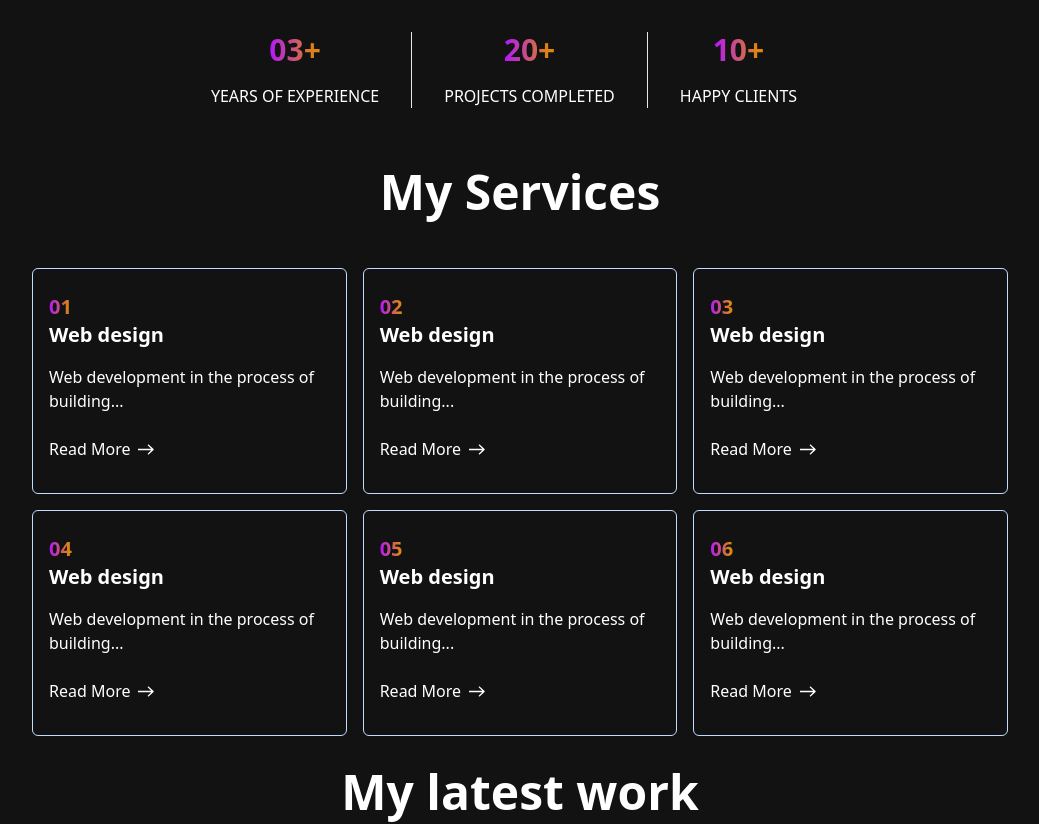
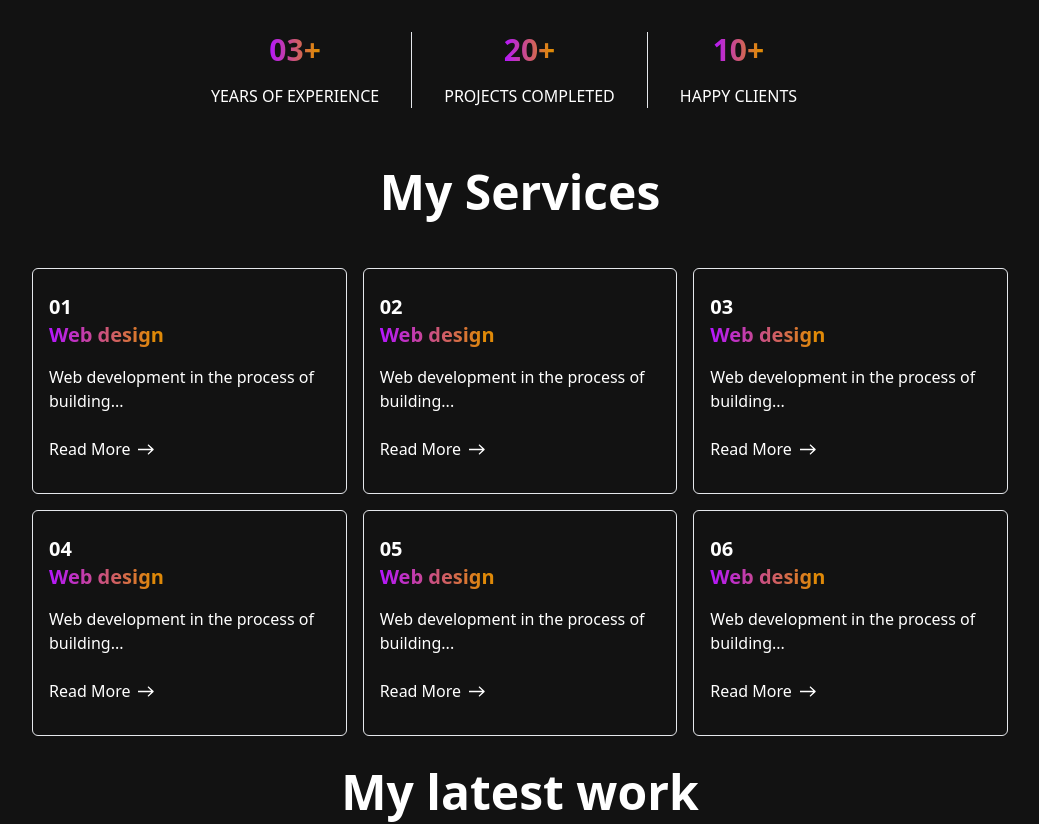
Before and after one commit to ernestkris6/ernestchris-portfolio, a React (Vite) app: page / in a window 1280 px wide. Shown: the part 1120-1944 px from the top of the page, without its empty margins (120-1159 px from the left). Built offline with nearby package versions, Linux system fonts and the light colour scheme.

Commit message:
body-color

```diff
--- a/src/Components/AboutMe.jsx
+++ b/src/Components/AboutMe.jsx
@@ -6,7 +6,7 @@ import theme from '../assets/theme.svg'
 
 export default function AboutMe() {
   return (
-    <section id='about' className='bg-[#121212] text-white mt-[-2px] pt-8'>
+    <section id='about' className='text-white mt-[-2px] pt-8'>
         <div className=''>
           <h1 className='relative text-center font-medium text-3xl md:text-5xl'>About Me</h1>
           <img className='w-24 z-[-1] my-[-24px] pb-8 mx-auto' src={theme} alt="" />
--- a/src/Components/Buttons.jsx
+++ b/src/Components/Buttons.jsx
@@ -3,7 +3,7 @@ import Button from '../Common/Button';
 
 export default function Buttons() {
   return (
-    <div className='bg-[#121212] pb-8'>
+    <div className='pb-8'>
         <div className='grid md:flex gap-6 justify-center py-2'>
             <Button className='flex items-center bg-gradient-to-r from-red-500 via-orange-500 to-purple-500 py-3 px-12 rounded-full text-white  cursor-pointer hover:bg-blue-500 hover:scale-105 transition-all duration-500'>Connect with me</Button>
 
--- a/src/Components/Experience.jsx
+++ b/src/Components/Experience.jsx
@@ -2,7 +2,7 @@ import React from 'react'
 
 export default function Experience() {
   return (
-    <div id='experience' className='w-full flex flex-col md:flex-row bg-[#121212] gap-2 items-center mb-[-4px] justify-center text-center pt-12 pb-8 mt-[-2px] sm:space-x-[-8px]'>
+    <div id='experience' className='w-full flex flex-col md:flex-row gap-2 items-center mb-[-4px] justify-center text-center pt-12 pb-8 mt-[-2px] sm:space-x-[-8px]'>
         <div className='md:border-r pr-8 text-white'>
             <p className='text-xl md:text-3xl font-semibold mb-4'><span>03+</span></p>
             <p>YEARS OF EXPERIENCE</p>
--- a/src/Components/Footer.jsx
+++ b/src/Components/Footer.jsx
@@ -4,7 +4,7 @@ import Button from '../Common/Button';
 
 export default function Footer() {
   return (
-    <div className='bg-[#121212] mt-[-4px]'>
+    <div className='mt-[-4px]'>
       <div className='flex justify-between'>
         <div className='flex flex-col mb-6'>
         <img className='h-12 w-32 mt-2 ml-6 mb-2' src={logo} alt="" />
--- a/src/Components/GetInTouch.jsx
+++ b/src/Components/GetInTouch.jsx
@@ -6,7 +6,7 @@ import icon3 from '../assets/location_icon.svg';
 
 export default function GetInTouch() {
   return (
-    <div id='connect' className='bg-[#121212] pb-8 mt-[-4px]'>
+    <div id='connect' className='pb-8 mt-[-4px] mx-[1px] md:mx-[10%]'>
         <div className='text-center mb-8'>
             <h1 className='text-white font-medium text-3xl md:text-5xl'>Get in touch</h1>
         </div>
--- a/src/Components/HeroSection.jsx
+++ b/src/Components/HeroSection.jsx
@@ -4,7 +4,7 @@ import profile from '../assets/profile_pic.png'
 
 export default function HeroSection() {
   return (
-    <section id='/' className='hero bg-[#121212]'>
+    <section id='/' className='hero'>
         <div className='flex m-auto justify-center items-center py-8'>
             <img className='rounded-full' src={profile} alt="" />
         </div>
--- a/src/Components/MyLatestWork.jsx
+++ b/src/Components/MyLatestWork.jsx
@@ -5,7 +5,7 @@ import mywork_data from '../works'
 
 export default function MyLatestWork() {
   return (
-    <div id='works' className='bg-[#121212] mx-[1px] md:mx-[10%]'>
+    <div id='works' className='mx-[1px] md:mx-[10%]'>
         <div className='text-center py-8'>
             <h1 className='font-semibold text-white text-3xl md:text-5xl'>My latest work</h1>
         </div>
--- a/src/Components/MyServices.jsx
+++ b/src/Components/MyServices.jsx
@@ -5,7 +5,7 @@ import arrowicon from '../assets/arrow.svg'
 export default function MyServices() {
 
   return (
-    <div id='services' className='bg-[#121212] mx-[1px] md:mx-[10%]'>
+    <div id='services' className='mx-[1px] md:mx-[10%]'>
         <div className='text-center py-8 text-3xl md:text-5xl'>
             <h1 className='font-semibold text-white'>My Services</h1>
         </div>
@@ -13,10 +13,10 @@ export default function MyServices() {
             {servicesData.map((item, index)=> (
                 <div
                 key={index}
-                className='border border-blue-200 rounded-md overflow-hidden px-4 py-6 cursor-pointer hover:translate-y-[-10px] transition-all duration-500 text-white hover:bg-gradient-to-b from-red-500 via-orange-500 to-purple-500'>
-                    <p className='font-bold text-xl'><span>0{item.id}</span></p>
-                    <h1 className='font-bold text-xl'>{item.header}</h1>
-                    <p className='mt-4'>{item.body}</p>
+                className='services border rounded-md overflow-hidden px-4 py-6 cursor-pointer transition-all duration-500 text-white'>
+                    <p className='font-bold text-xl'>0{item.id}</p>
+                    <h1 className='font-bold text-xl'><span>{item.header}</span></h1>
+                    <p className='mt-4 max-w-[300px]'>{item.body}</p>
                     <p className='flex mt-4 py-2 gap-2 rounded-full items-center md:w-1/2'>{item.btn}<span><img className='w-4' src={arrowicon} alt="" /></span></p>
                 </div>
             ))}
--- a/src/index.css
+++ b/src/index.css
@@ -14,7 +14,6 @@
 body{
   height: 100vh;
   background: #121212;
-  color: white;
 }
 
 span{
@@ -23,3 +22,10 @@ span{
   -webkit-background-clip: text;
   -webkit-text-fill-color: transparent;
 }
+
+.services:hover{
+  border:1px solid #ff00ff;
+  background-image: linear-gradient(45deg, #3f0028, #582300);
+  transform: scale(1.05);
+  transition: 0.4s;
+}
```
